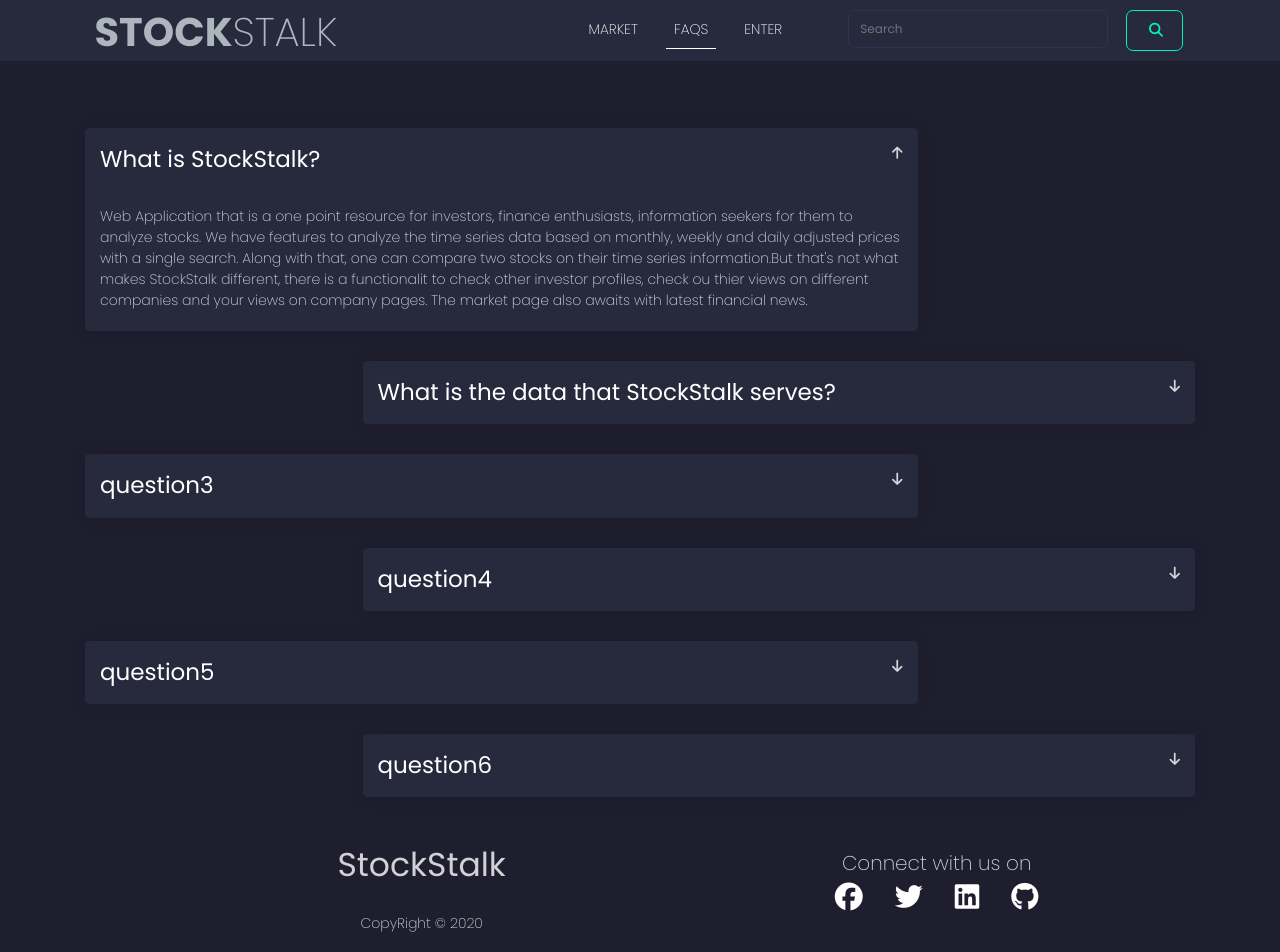
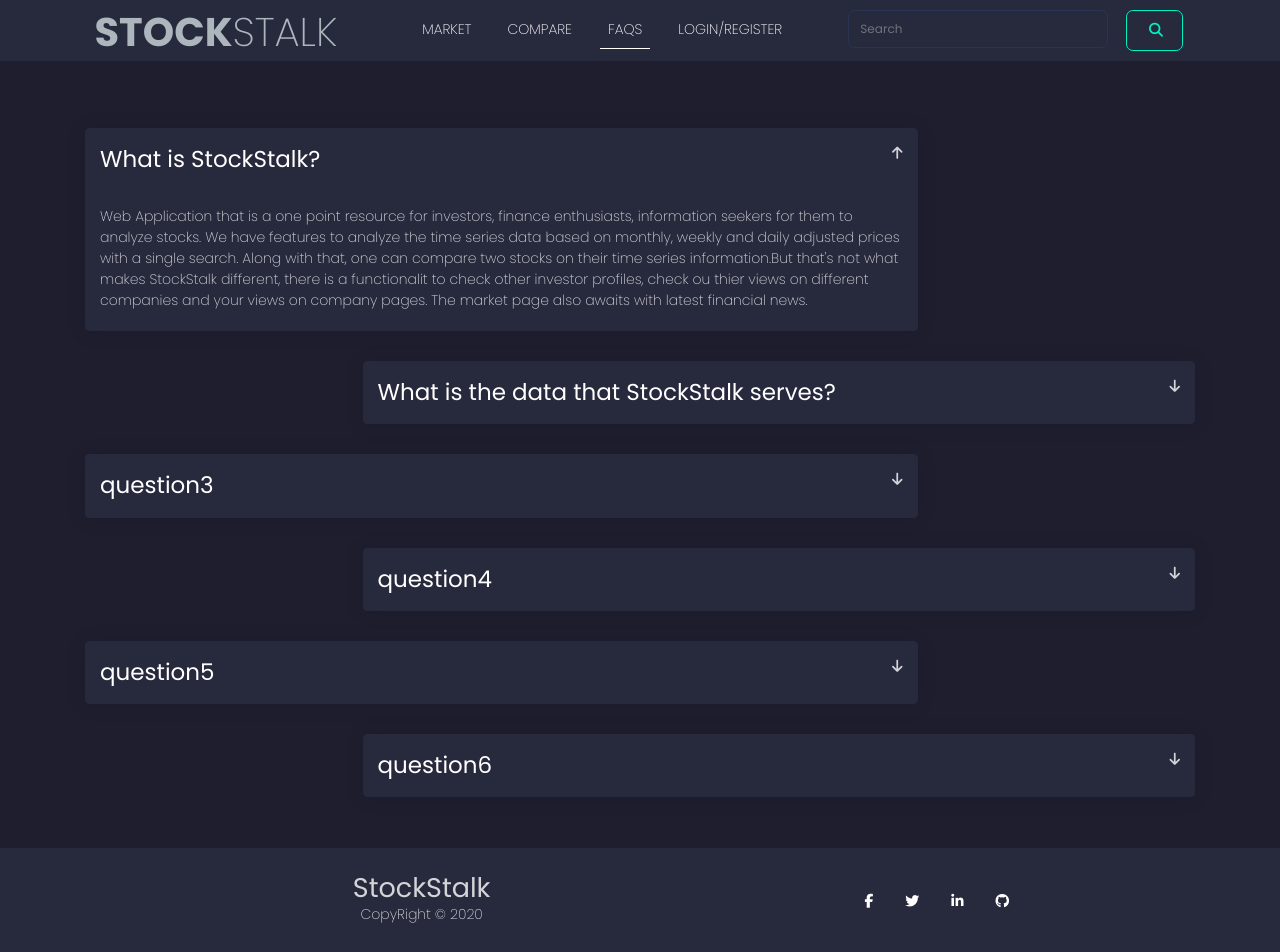
Before and after one commit to CustomizedMe/StockStalk, a React (Create React App) app in the folder client/: page /faqs in a window 1280 px wide. Shown: the top 952 px of the page. Built offline with nearby package versions, Linux system fonts and the light colour scheme; the HTML template or start-up script is replaced by a standard one.

Commit message:
Profiles edit

```diff
--- a/client/src/Api/AuthApi/index.js
+++ b/client/src/Api/AuthApi/index.js
@@ -1,12 +1,6 @@
 import Axios from "axios";
 
 const BASE_URL = "/api/auth";
-
-// const config = {
-//   headers: {
-//     "Content-Type": "application/json",
-//   },
-// };
 
 export function registerUser(user) {
   const url = BASE_URL + "/register";
--- a/client/src/Api/CommentApi/index.js
+++ b/client/src/Api/CommentApi/index.js
@@ -9,7 +9,6 @@
 }
 const getconfig = {
   headers: {
-    "Content-Type": "application/json",
     "x-auth-token": localStorage.getItem("token"),
   },
 };
--- a/client/src/Api/ProfileApi/index.js
+++ b/client/src/Api/ProfileApi/index.js
@@ -1,25 +1,6 @@
 import Axios from "axios";
+
 const BASE_URL = "/api/user";
-
-export async function getProfile(user_id) {
-  const url = BASE_URL + `/profile/${user_id}`;
-  const data = await Axios.get(url, {
-    headers: {
-      "x-auth-token": localStorage.getItem("token"),
-    },
-  });
-  return data.data;
-}
-
-export async function getMyProfile() {
-  const url = BASE_URL + "/profile/me";
-  const data = await Axios.get(url, {
-    headers: {
-      "x-auth-token": localStorage.getItem("token"),
-    },
-  });
-  return data.data;
-}
 
 const config = {
   headers: {
@@ -27,9 +8,28 @@
     "x-auth-token": localStorage.getItem("token"),
   },
 };
-export async function editProfile(profile) {
-  console.log(`edit profile called with company ${profile.company}`);
+const getconfig = {
+  headers: {
+    "x-auth-token": localStorage.getItem("token"),
+  },
+};
+
+export function getProfile(username) {
+  const url = BASE_URL + `/profile/${username}`;
+  console.log(`profile called for @${username}`);
+  return Axios.get(url, config).then((data) => data.data);
+}
+
+export function getMyProfile() {
+  console.log(`my profile called for @${localStorage.getItem("username")}`);
+  const url = BASE_URL + "/profile/me";
+  return Axios.get(url, getconfig).then((data) =>
+    console.log(`data here ${data}`)
+  );
+}
+
+export function editProfile(profile) {
+  console.log(`edit profile called with profile ${profile}`);
   const url = BASE_URL + "/profile";
-  const data = await Axios.post(url, profile, config);
-  return data.data;
+  return Axios.post(url, profile, config).then((data) => data.data);
 }
--- a/client/src/Component/EditProfile/index.js
+++ b/client/src/Component/EditProfile/index.js
@@ -1,5 +1,4 @@
 import React, { useState, useEffect } from "react";
-import PropTypes from "prop-types";
 import PageLayout from "../../Layout/PageLayout";
 import ProfileForm from "./ProfileForm";
 import * as ProfileApi from "../../Api/ProfileApi";
@@ -7,7 +6,8 @@
 const EditProfile = ({ history }) => {
   const initial_profile = {};
   const [profile, setProfile] = useState(initial_profile);
-
+  console.log("profilehere");
+  console.log(profile);
   const onChange = ({ target }) => {
     const { name, value } = target;
     setProfile({ ...profile, [name]: value });
@@ -18,13 +18,12 @@
     console.log(profile);
     ProfileApi.editProfile(profile)
       .then((data) => {
-        //console.log(data);
         setProfile(data);
         history.push("/profile");
       })
       .catch((err) => {
         console.log(err);
-        alert("ProfileEdit error");
+        alert("Edit profile error");
       });
     history.push("/profile");
   };
--- a/client/src/Component/Home/index.js
+++ b/client/src/Component/Home/index.js
@@ -1,19 +1,15 @@
 import React from "react";
 import PageLayout from "../../Layout/PageLayout";
 import { Link } from "react-router-dom";
+import { Button } from "reactstrap";
 export default function Home() {
   return (
     <PageLayout page="home">
       <section className="jumbotron min-vh-100">
         <div className="container pt-5 text-center text-white fw-bold ">
           <div className="py-3 rounded mx-auto showcase-bg w-75">
-            <h3 className="font-monospace showcase-text ">
-              Having trouble finding the right stocks?
-            </h3>
-            <p className="fs-2">
-              Try{"     "}
-              <span className="fs-2 text-white text-uppercase">StockStalk</span>
-            </p>
+            <h3 className>Having trouble finding the right stocks? Try</h3>
+            <span className="fs-2 text-white">STOCKSTALK</span>
           </div>
         </div>
       </section>
@@ -21,14 +17,11 @@
         <div className="container text-center">
           <h1 className="mb-3">Realtime Analysis</h1>
           <p className="w-50 m-auto">
-            This is the paragraph where you can write more details about your
-            product. Keep you user engaged by providing meaningful information.
-            Remember that by this time, the user is curious, otherwise he
-            wouldn't scroll to get here. Add a button if you want the user to
-            see more.
+            StockStalk provides real time data to compare and analyze stocks.
           </p>
-          <Link to="/faqs" className="btn btn-info rounded mt-3">
-            See More
+          <br></br>
+          <Link to="/faqs">
+            <Button className="simple">See More</Button>
           </Link>
         </div>
       </section>
@@ -42,19 +35,19 @@
           </div>
           <div className="box">
             <i className="fas fa-users fa-3x my-2"></i>
-            <h2 className="fw-bold">10,000+</h2>
+            <h2 className="fw-bold">1,000+</h2>
             <p className="text-primary fs-4">Users</p>
           </div>
           <div className="box">
             <i className="fas fa-chart-line fa-3x my-2"></i>
-            <h2 className="fw-bold">10+</h2>
+            <h2 className="fw-bold">6+</h2>
             <p className="text-primary fs-4">Visual Analysis</p>
           </div>
-          <div className="box">
+          {/* <div className="box">
             <i className="fas fa-piggy-bank fa-3x my-2"></i>
             <h2 className="fw-bold">10,000+</h2>
             <p className="text-primary fs-4">Money Saved</p>
-          </div>
+          </div> */}
         </div>
       </section>
     </PageLayout>
--- a/client/src/Component/Market/index.js
+++ b/client/src/Component/Market/index.js
@@ -1,13 +1,10 @@
 import React, { Fragment, useEffect, useState } from "react";
-import PropTypes from "prop-types";
 import PageLayout from "../../Layout/PageLayout";
 import MarketForm from "./MarketForm";
 import CompanyPage from "./CompanyPage";
 import * as MarketApi from "../../Api/MarketApi";
 import * as CommentApi from "../../Api/CommentApi";
-import { Redirect } from "react-router-dom";
 import NewsCard from "./NewsCard";
-import CommentForm from "./CompanyPage/CommentForm";
 
 //Initial States for GET APIs
 const initial_News = [];
--- a/client/src/Layout/Footer/index.js
+++ b/client/src/Layout/Footer/index.js
@@ -1,34 +1,37 @@
 import React from "react";
 import { Link } from "react-router-dom";
+import logo from "../../Assests/img/Logo.png";
+
 export default function index() {
   return (
-    <footer className="footer footer-dark dark py-5 text-center">
-      <div className="container">
+    <div className="footer mt-5 text-center navbar-dark1">
+      <div className="container ">
         <div className="row text-light">
-          <div className="col-4">
-            <h1>StockStalk</h1>
+          <div className="col-4 text-center navbar-dark my-auto">
+            {/* <img src={logo} alt="Logo" width={36} height={36} /> */}
+
+            <h2 className="my-0">StockStalk</h2>
             <p>CopyRight &copy; 2020</p>
           </div>
 
-          <div className="col-8 text-center navbar-dark">
+          <div className="col-8 text-center navbar-dark my-auto">
             <div className="ms-auto">
-              <p className="font-monotone fs-5">Connect with us on</p>
               <Link to="#" className="text-white">
-                <i className="icon fab fa-facebook fa-2x mx-3 my-auto"></i>
+                <i className="icon fab fa-facebook fa mx-3 my-auto"></i>
               </Link>
               <a href="https://fb.com" className="text-white">
-                <i className="icon fab fa-twitter fa-2x mx-3 my-auto"></i>
+                <i className="icon fab fa-twitter fa mx-3 my-auto"></i>
               </a>
               <Link to="#" className="text-white">
-                <i className="icon fab fa-linkedin fa-2x mx-3 my-auto"></i>
+                <i className="icon fab fa-linkedin fa mx-3 my-auto"></i>
               </Link>
               <Link to="#" className="text-white">
-                <i className="icon fab fa-github fa-2x mx-3 my-auto"></i>
+                <i className="icon fab fa-github fa mx-3 my-auto"></i>
               </Link>
             </div>
           </div>
         </div>
       </div>
-    </footer>
+    </div>
   );
 }
--- a/client/src/Layout/NavBar/index.js
+++ b/client/src/Layout/NavBar/index.js
@@ -33,6 +33,17 @@
               >
                 {" "}
                 Market
+              </Link>
+            </li>
+            <li className="nav-item">
+              <Link
+                to="/compare"
+                className={
+                  "nav-link text-white" + (page === "compare" ? " active" : "")
+                }
+              >
+                {" "}
+                Compare
               </Link>
             </li>
 
@@ -81,7 +92,7 @@
                     "nav-link  text-white" + (page === "enter" ? " active" : "")
                   }
                 >
-                  Enter
+                  Login/Register
                 </Link>
               </li>
             )}
```
Also changed, not shown: client/src/Component/EditProfile/ProfileForm/index.js (+0 -12 lines), client/src/Component/Profile/index.js (+1 -8 lines), client/src/Component/Register/index.js (+2 -5 lines), client/src/Assests/img/Logo.png (added), 1 other file (tests, documents, lock files or other folders).
